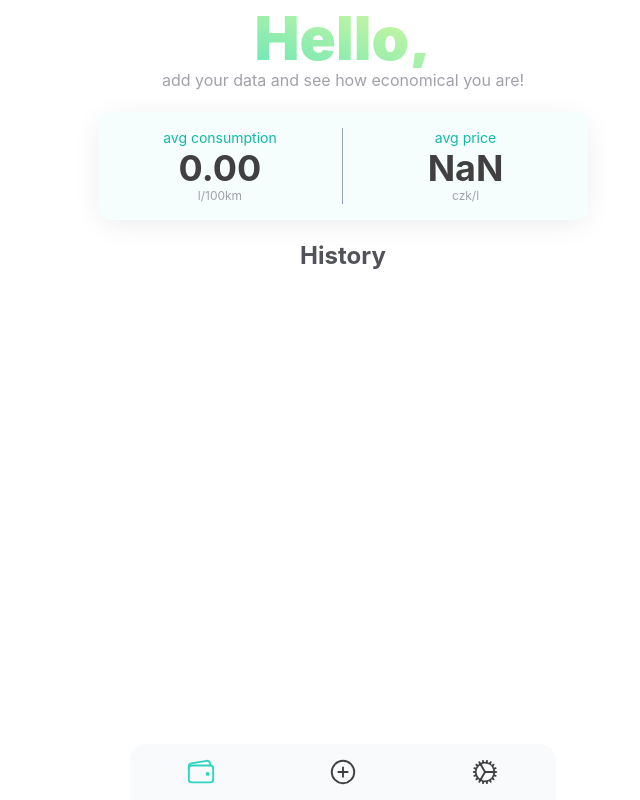
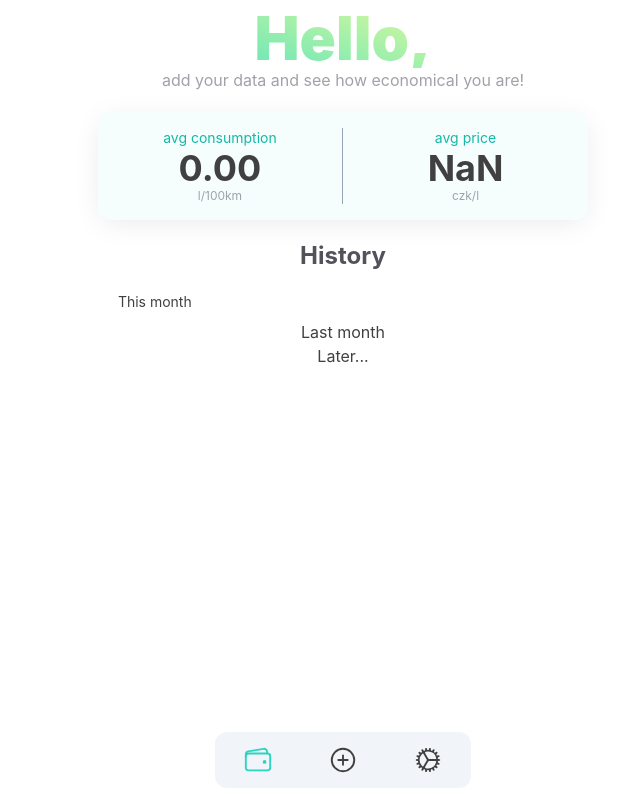
Before and after one commit to Pinkieqt/gascalc-vite-ts-tw, a React (Vite) app: page / in a window 1280 px wide. Shown: the whole page, without its empty margins (297-937 px from the left). Built offline with nearby package versions, Linux system fonts and the light colour scheme; no server answers; the database is empty; sample sign-in values are in the browser's storage.

Commit message:
Moving to new pc

```diff
--- a/src/App.tsx
+++ b/src/App.tsx
@@ -11,6 +11,7 @@ import { auth, db } from "./utils/FirebaseConfig";
 import ProtectedRoute from "./utils/ProtectedRoute";
 import { useAuthListener } from "./utils/AuthListener";
 import { GasEntry, UsersData } from "./utils/Types";
+import Loading from "./pages/Loading";
 
 // Auth + usersdata context - here because of loading
 export const AuthContext = createContext(null);
@@ -41,7 +42,7 @@ function App() {
     <AuthContext.Provider value={currentUser}>
       <UsersDataContext.Provider value={usersData}>
         {isLoading ? (
-          <div>loading from app</div>
+          <Loading />
         ) : (
           <div className="min-h-screen bg-white dark:bg-black text-neutral-700 dark:text-neutral-100">
             <div className="container mx-auto p-2 pb-14">
--- a/src/components/Navbar.tsx
+++ b/src/components/Navbar.tsx
@@ -11,7 +11,7 @@ import {
 
 function Navbar() {
   return (
-    <div className="fixed bottom-0  w-full md:w-1/3 h-14 bg-slate-50 dark:bg-zinc-900 rounded-t-2xl ">
+    <div className="fixed bottom-0 md:bottom-3  w-full md:w-1/5 h-14 bg-slate-100 dark:bg-zinc-700 rounded-t-2xl md:rounded-xl ">
       <div className="flex h-full justify-between items-center">
         <div className="w-1/3 text-center rounded-lg h-14 flex justify-center items-center">
           <NavLink
--- a/src/pages/Home.tsx
+++ b/src/pages/Home.tsx
@@ -13,6 +13,11 @@ function Home() {
   const data = useContext(UsersDataContext) as GasEntry[];
   let navigate = useNavigate();
 
+  // Re-do this next time -> very bad
+  const [thisx, setThisx] = useState(false);
+  const [last, setLast] = useState(false);
+  const [later, setLater] = useState(false);
+
   useEffect(() => {
     getDashboardData();
   }, []);
@@ -22,7 +27,7 @@ function Home() {
     let tmpCons = 0;
     let tmpPrice = 0;
     data.forEach((el) => {
-      if (el.consumption > 0){
+      if (el.consumption > 0) {
         tmpCons += el.consumption;
       }
       tmpPrice += el.price;
@@ -33,21 +38,9 @@ function Home() {
     });
   }
 
+  function returnCard(el: GasEntry) {
     return (
-    <div className="flex flex-col justify-center items-center">
-      <LandingText>Hello,</LandingText>
-      <Desc>add your data and see how economical you are!</Desc>
-
-      <HomeStats consumption={dashData.consumption} price={dashData.price} />
-
-      <Title className="mb-5">History</Title>
-
-      {data.map((el) => {
-        if (
-          data.indexOf(el) < currentPage * 10 &&
-          data.indexOf(el) > currentPage * 10 - 11
-        )
-          return (
+      <>
         <Card
           onClick={() => navigate(`/add_distance/${data.indexOf(el)}`)}
           key={data.indexOf(el)}
@@ -67,7 +60,14 @@ function Home() {
               </p>
             </div>
             <div className="text-right">
-                  <p className={"mb-2 " + (el.consumption.toFixed(2) < dashData.consumption ? "text-emerald-300" : "text-rose-400")}>
+              <p
+                className={
+                  "mb-2 " +
+                  (el.consumption.toFixed(2) < dashData.consumption
+                    ? "text-emerald-300"
+                    : "text-rose-400")
+                }
+              >
                 {el.consumption == 0
                   ? "No distance info"
                   : el.consumption.toFixed(2) + "l/100km"}
@@ -78,8 +78,58 @@ function Home() {
             </div>
           </div>
         </Card>
+      </>
     );
+  }
+
+  return (
+    <div className="flex flex-col justify-center items-center">
+      <LandingText>Hello,</LandingText>
+      <Desc>add your data and see how economical you are!</Desc>
+
+      <HomeStats consumption={dashData.consumption} price={dashData.price} />
+
+      <Title className="mb-5">History</Title>
+
+      {/* This month */}
+      <div className="w-full">
+        <p className="mb-2 ml-5 text-sm">This month</p>
+        {data.map((el) => {
+          if (
+            data.indexOf(el) < currentPage * 10 &&
+            data.indexOf(el) > currentPage * 10 - 11 &&
+            el.date.toDate().getMonth() == new Date().getMonth() &&
+            el.date.toDate().getFullYear() == new Date().getFullYear()
+          ) {
+            return returnCard(el);
+          }
         })}
+      </div>
+
+      {/* Last month */}
+      <p>Last month</p>
+      {data.map((el) => {
+        if (
+          data.indexOf(el) < currentPage * 10 &&
+          data.indexOf(el) > currentPage * 10 - 11 &&
+          el.date.toDate().getMonth() == new Date().getMonth() - 1 &&
+          el.date.toDate().getFullYear() == new Date().getFullYear()
+        ) {
+          return returnCard(el);
+        }
+      })}
+
+      {/* Later... */}
+      <p>Later...</p>
+      {data.map((el) => {
+        if (
+          data.indexOf(el) < currentPage * 10 &&
+          data.indexOf(el) > currentPage * 10 - 11
+        ) {
+          return returnCard(el);
+        }
+      })}
+
       {data.length > 10 && (
         <div className="w-full flex justify-center my-10">
           <div
--- /dev/null
+++ b/src/pages/Loading.tsx
@@ -0,0 +1,11 @@
+import React from "react";
+
+function Loading() {
+  return (
+    <div className="flex flex-col justify-center items-center w-screen h-screen bg-black">
+      Loading...
+    </div>
+  );
+}
+
+export default Loading;
--- a/src/utils/ProtectedRoute.tsx
+++ b/src/utils/ProtectedRoute.tsx
@@ -1,5 +1,6 @@
 import React, { FC } from "react";
 import { Navigate, useNavigate } from "react-router-dom";
+import Loading from "../pages/Loading";
 import { useAuthListener } from "./AuthListener";
 
 interface PropType {
@@ -10,7 +11,7 @@ const ProtectedRoute: FC<PropType> = ({ component: Component }) => {
   const { loggedIn, checkingStatus } = useAuthListener();
 
   return checkingStatus ? (
-    <div>Loading</div>
+    <Loading />
   ) : loggedIn ? (
     <Component />
   ) : (
```
Lines whose indentation alone changed are shown as unchanged.
